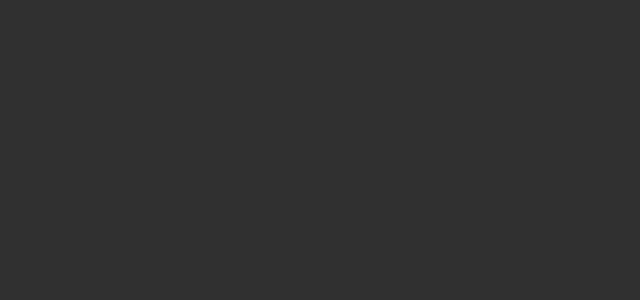
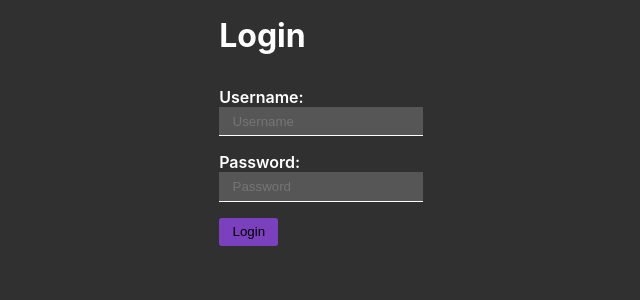
Before and after one commit to WassimJabz/BookMatch, a React (Create React App) app in the folder bookmatch-frontend/: page /login in a window 1280 px wide. Before the commit this address had no page. Shown: the top 300 px of the page, without its empty margins (319-959 px from the left). Built offline with nearby package versions, Linux system fonts and the light colour scheme.

Commit message:
Refactor styling into common and specific styles

```diff
--- a/bookmatch-frontend/src/App.css
+++ b/bookmatch-frontend/src/App.css
@@ -6,14 +6,6 @@
 *::before,
 *::after{
   box-sizing: border-box;
-}
-
-h1{
-  width: fit-content;
-}
-
-div{
-  width: fit-content;
 }
 
 html{
--- a/bookmatch-frontend/src/App.js
+++ b/bookmatch-frontend/src/App.js
@@ -1,6 +1,7 @@
 import { BrowserRouter, Routes, Route } from "react-router-dom";
 import './App.css';
-import ProfilePage from './ProfilePage';
+import ProfilePage from './ProfilePage/ProfilePage';
+import LoginPage from './LoginPage/LoginPage';
 
 function App() {
   return (
@@ -8,6 +9,7 @@ function App() {
       <BrowserRouter>
         <Routes>
           <Route path="profile" element={<ProfilePage />} />
+          <Route path="login" element={<LoginPage />} />
         </Routes>
       </BrowserRouter>
     </div>
--- /dev/null
+++ b/bookmatch-frontend/src/LoginPage/LoginPage.css
@@ -0,0 +1,22 @@
+.container{
+    width: 100%;
+    display: flex;
+    justify-content: center;
+}
+
+h1{
+    margin-bottom: 2rem;
+}
+
+label{
+    display: block;
+}
+
+button{
+    display: block;
+}
+
+.field{
+    display: block;
+    margin-bottom: 1rem;
+}
--- /dev/null
+++ b/bookmatch-frontend/src/LoginPage/LoginPage.js
@@ -0,0 +1,24 @@
+import './LoginPage.css'
+
+export default function LoginPage() {
+    return (
+    <>
+    <div className="container">
+        <div>
+            <h1>Login</h1>
+            <div className="form">
+                <div class="field">
+                    <label>Username:</label>
+                    <input type='text' placeholder='Username' id='usernameInput'></input>
+                </div>
+                <div class="field">
+                    <label>Password:</label>
+                    <input type='text' placeholder='Password' id='passwordInput'></input>
+                </div>
+                <button id='loginButton'>Login</button>
+            </div>
+        </div>
+    </div>
+    </>
+    );
+  }
```
Also changed, not shown: bookmatch-frontend/src/LoginPage.js (deleted, +0 -18 lines), bookmatch-frontend/src/ProfilePage/ProfilePage.css (renamed from bookmatch-frontend/src/ProfilePage.css), bookmatch-frontend/src/ProfilePage/ProfilePage.js (renamed from bookmatch-frontend/src/ProfilePage.js).
